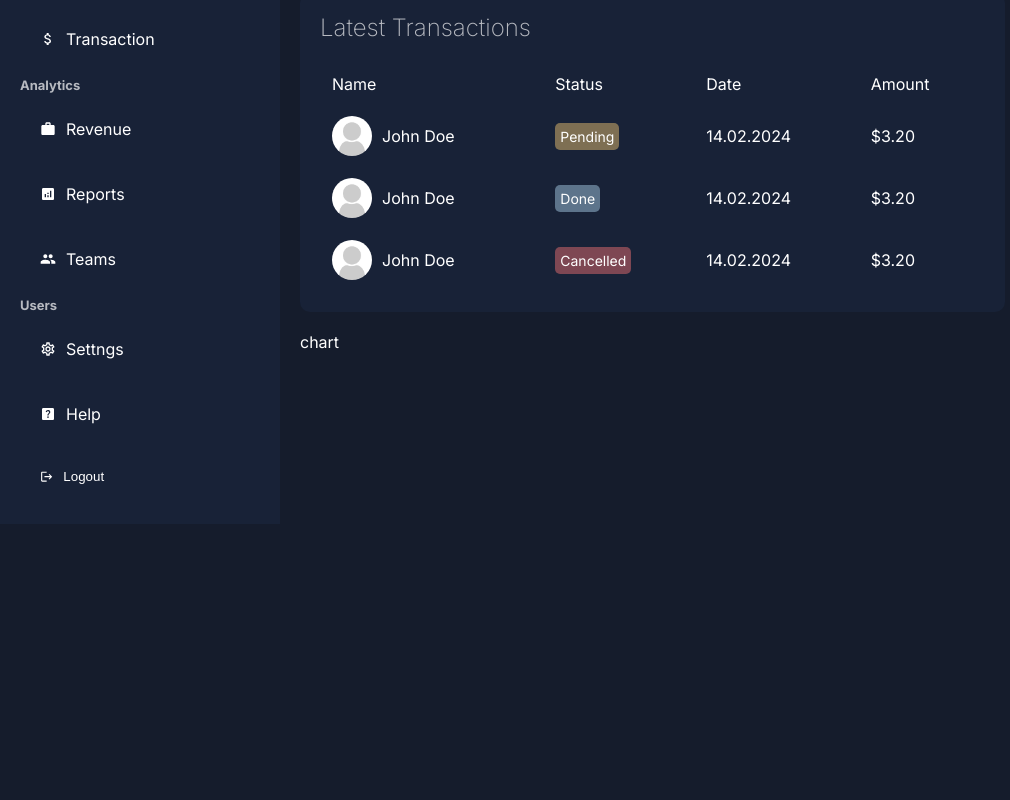
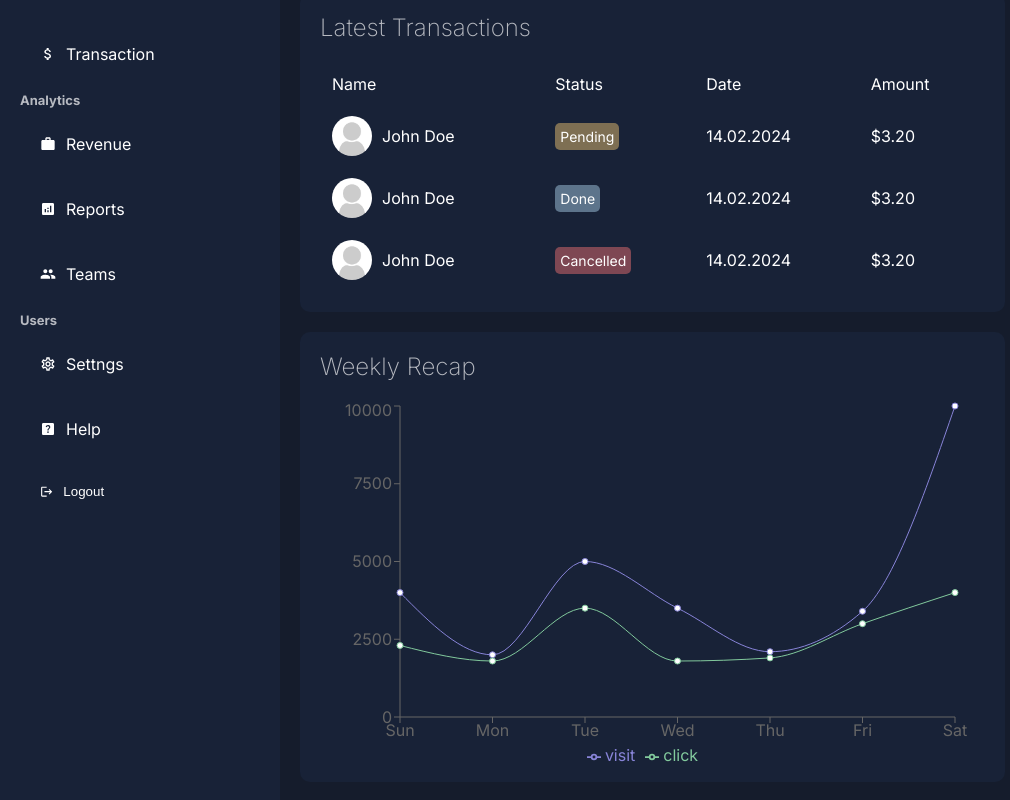
Before and after one commit to pranavo72bex/nextjs-admin, a Next.js app: page /dashboard in a window 1280 px wide. Shown: the part 306-1106 px from the top of the page, without its empty margins (0-1010 px from the left). Before the commit the page ends 830 px from the top, so only its background shows below. Built offline with nearby package versions, Linux system fonts and the light colour scheme.

Commit message:
feat: chart

```diff
--- a/app/ui/dashboard/chart/chart.jsx
+++ b/app/ui/dashboard/chart/chart.jsx
@@ -1,8 +1,77 @@
+"use client"
+import styles from "./chart.module.css"
+import { LineChart, Line, XAxis, YAxis, CartesianGrid, Tooltip, Legend, ResponsiveContainer } from 'recharts';
 
 const Chart = () => {
+
+    const data = [
+        {
+            name: "Sun",
+            visit: 4000,
+            click: 2300,
+
+        },
+        {
+            name: "Mon",
+            visit: 2000,
+            click: 1800,
+
+        },
+        {
+            name: "Tue",
+            visit: 5000,
+            click: 3500,
+
+        },
+        {
+            name: "Wed",
+            visit: 3500,
+            click: 1800,
+
+        },
+        {
+            name: "Thu",
+            visit: 2100,
+            click: 1900,
+
+        },
+        {
+            name: "Fri",
+            visit: 3400,
+            click: 3000,
+
+        },
+        {
+            name: "Sat",
+            visit: 10000,
+            click: 4000,
+
+        }
+    ]
     return (
-        <div >
-            chart
+        <div className={styles.container}>
+            <h2 className={styles.title}>Weekly Recap</h2>
+            <ResponsiveContainer width="100%" height="90%">
+                <LineChart
+                    width={500}
+                    height={300}
+                    data={data}
+                    margin={{
+                        top: 5,
+                        right: 30,
+                        left: 20,
+                        bottom: 5,
+                    }}
+                >
+
+                    <XAxis dataKey="name" />
+                    <YAxis />
+                    <Tooltip contentStyle={{ background: "#151c2c", border: "none" }} />
+                    <Legend />
+                    <Line type="monotone" dataKey="visit" stroke="#8884d8" activeDot={{ r: 8 }} />
+                    <Line type="monotone" dataKey="click" stroke="#82ca9d" />
+                </LineChart>
+            </ResponsiveContainer>
         </div>
     )
 }
--- a/app/ui/dashboard/chart/chart.module.css
+++ b/app/ui/dashboard/chart/chart.module.css
@@ -0,0 +1,12 @@
+.container {
+    height: 450px;
+    background-color: var(--bgSoft);
+    padding: 20px;
+    border-radius: 10px;
+}
+
+.title {
+    font-weight: 200;
+    color: var(--textSoft);
+    margin-bottom: 20px;
+}
--- a/package.json
+++ b/package.json
@@ -13,7 +13,8 @@
     "next": "14.0.1",
     "react": "18",
     "react-dom": "18",
-    "react-icons": "^4.11.0"
+    "react-icons": "^4.11.0",
+    "recharts": "^2.9.0"
   },
   "devDependencies": {
     "eslint": "8",
```
Also changed, not shown: 1 other file (tests, documents, lock files or other folders).
